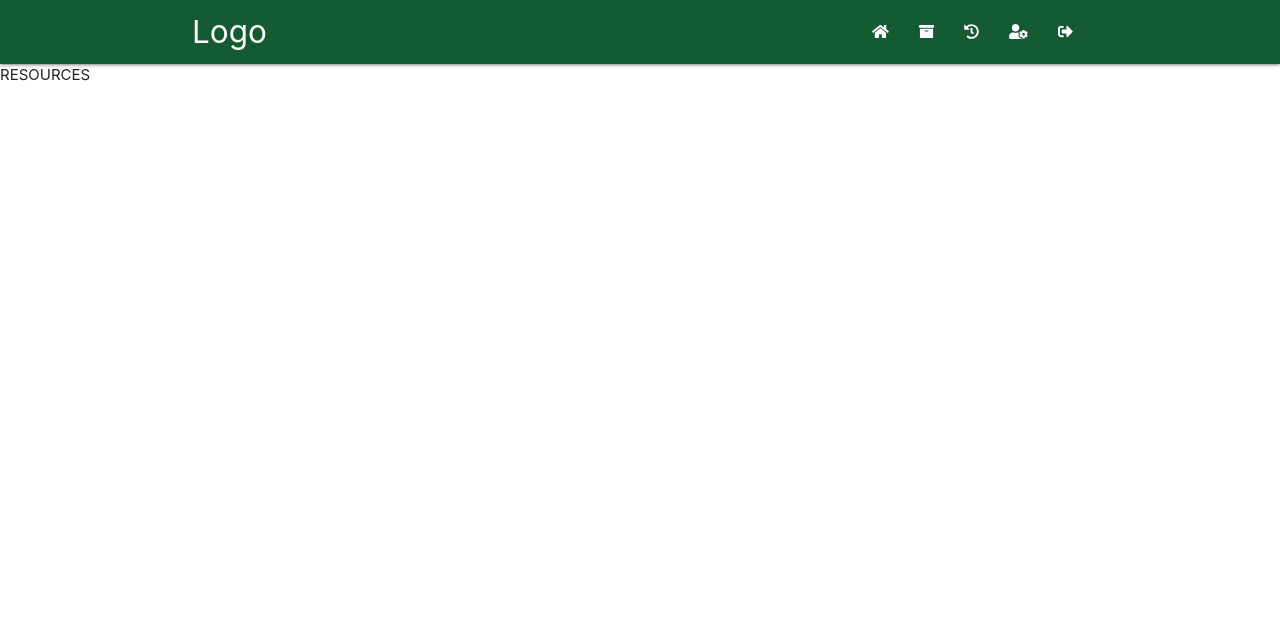
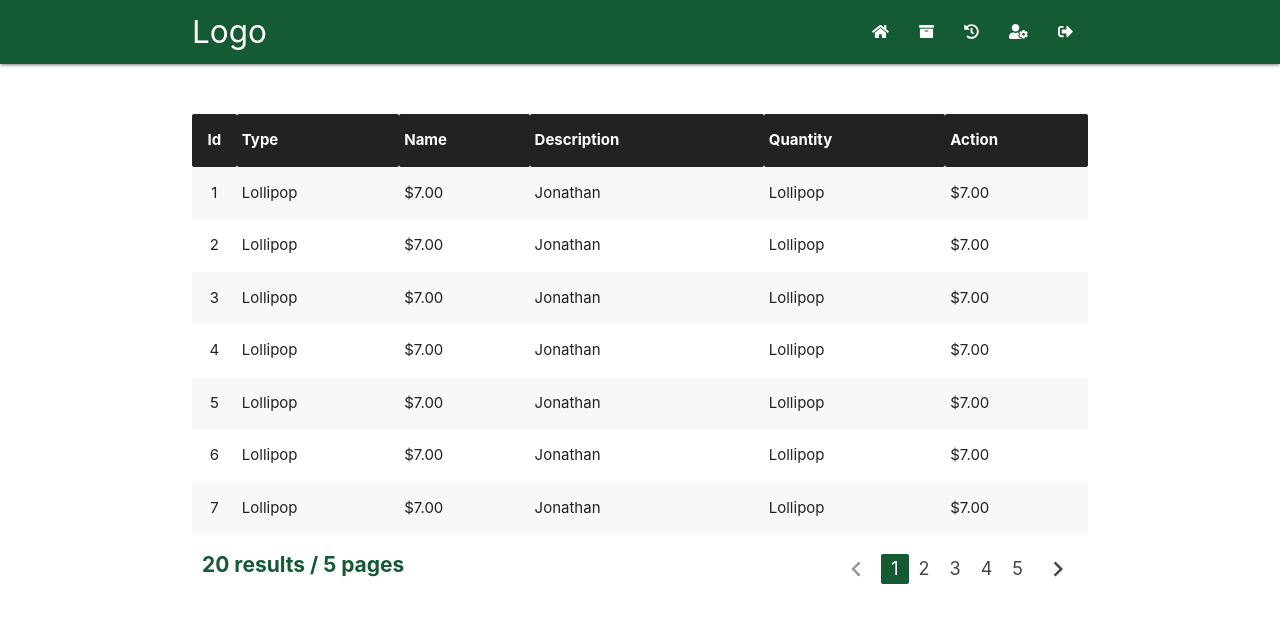
Before and after one commit to cvetanovskistefan72/InternalLibraryFE, a React (Create React App) app in the folder internal-library-fe/: page /resources in a window 1280 px wide. Shown: the top 622 px of the page. Built offline with nearby package versions, Linux system fonts and the light colour scheme.

Commit message:
Resources table made, Reusable components made

```diff
--- a/internal-library-fe/public/index.html
+++ b/internal-library-fe/public/index.html
@@ -17,7 +17,7 @@
     <link rel="manifest" href="%PUBLIC_URL%/manifest.json" />
     <!-- Compiled and minified CSS -->
     <link rel="stylesheet" href="https://cdnjs.cloudflare.com/ajax/libs/materialize/1.0.0/css/materialize.min.css">
-
+    <link href="https://fonts.googleapis.com/icon?family=Material+Icons" rel="stylesheet">
     <!-- Compiled and minified JavaScript -->
 
     <!--
--- a/internal-library-fe/src/App.css
+++ b/internal-library-fe/src/App.css
@@ -1 +1,3 @@
 @import './components/Resources/Resources.css';
+@import './components/Navbar/Navbar.css';
+@import './components/Reusable/Reusable.css';
--- /dev/null
+++ b/internal-library-fe/src/components/Navbar/Navbar.css
@@ -0,0 +1,3 @@
+.nav-wrapper{
+    background-color:  #145a32 !important;
+}
--- a/internal-library-fe/src/components/Resources/Resources.css
+++ b/internal-library-fe/src/components/Resources/Resources.css
@@ -1,3 +1,12 @@
-.nav-wrapper{
-    background-color:  #145a32 !important;
+.resources-page{
+   padding-top: 50px;
 }
+.resources-table thead{
+    background-color: #222222;
+    color: white;
+}
+.resources-page-bottom{
+    display: flex;
+    justify-content: space-between;
+    padding: 5px;
+}
--- a/internal-library-fe/src/components/Resources/ResourcesPage.jsx
+++ b/internal-library-fe/src/components/Resources/ResourcesPage.jsx
@@ -1,9 +1,19 @@
 import React from 'react'
+import Pagination from '../Reusable/Pagination'
+import Results from '../Reusable/Results'
+import ResourcesTable from './ResourcesTable'
 
 const ResourcesPage = () => {
     return (
-        <div>
-            RESOURCES
+        <div className="resources-page container">
+            <div className="resources-page-middle">
+                <ResourcesTable />
+            </div>
+            <div className="resources-page-bottom">
+                <Results />
+                <Pagination />
+            </div>
+
         </div>
     )
 }
--- a/internal-library-fe/src/components/Resources/ResourcesTable.jsx
+++ b/internal-library-fe/src/components/Resources/ResourcesTable.jsx
@@ -1,11 +1,37 @@
-import React from 'react'
+import React from "react";
 
 const ResourcesTable = () => {
     return (
-        <div>
+        <div className="resources-table">
+            <table className="striped">
+                <thead className="">
+                    <tr>
+                        <th className="center" style={{ width: '5%' }}>Id</th>
+                        <th>Type</th>
+                        <th>Name</th>
+                        <th>Description</th>
+                        <th>Quantity</th>
+                        <th>Action</th>
+                    </tr>
+                </thead>
 
+                <tbody>
+                    {
+                        [1, 2, 3, 4, 5, 6, 7].map((i) => (
+                            <tr>
+                                <td className="center" style={{ width: '5%' }}>{i}</td>
+                                <td>Lollipop</td>
+                                <td>$7.00</td>
+                                <td>Jonathan</td>
+                                <td>Lollipop</td>
+                                <td>$7.00</td>
+                            </tr>
+                        ))
+                    }
+                </tbody>
+            </table>
         </div>
-    )
-}
+    );
+};
 
-export default ResourcesTable
+export default ResourcesTable;
--- /dev/null
+++ b/internal-library-fe/src/components/Reusable/Pagination.jsx
@@ -0,0 +1,17 @@
+import React from 'react'
+
+const Pagination = () => {
+    return (
+        <ul class="pagination">
+            <li class="disabled"><a href="#!"><i class="material-icons">chevron_left</i></a></li>
+            <li style={{ backgroundColor:'#145a32',color:'white'}} class="active"><a href="#!">1</a></li>
+            <li class="waves-effect"><a href="#!">2</a></li>
+            <li class="waves-effect"><a href="#!">3</a></li>
+            <li class="waves-effect"><a href="#!">4</a></li>
+            <li class="waves-effect"><a href="#!">5</a></li>
+            <li class="waves-effect"><a href="#!"><i class="material-icons">chevron_right</i></a></li>
+        </ul>
+    )
+}
+
+export default Pagination
--- /dev/null
+++ b/internal-library-fe/src/components/Reusable/Results.jsx
@@ -0,0 +1,11 @@
+import React from 'react'
+
+const Results = () => {
+    return (
+        <div className="results">
+            <span class="results-badge" >20 results / 5 pages</span>
+        </div>
+    )
+}
+
+export default Results
--- /dev/null
+++ b/internal-library-fe/src/components/Reusable/Reusable.css
@@ -0,0 +1,11 @@
+.results-badge{
+    font-size: 1.4rem!important;
+    height: 20px;
+    font-weight: bold;
+    color: #145a32;
+    padding: 5px;
+
+}
+.results{
+    padding-top: 10px;
+}
```
Also changed, not shown: internal-library-fe/src/components/Reusable/Search.jsx (added, +11 -0 lines).
